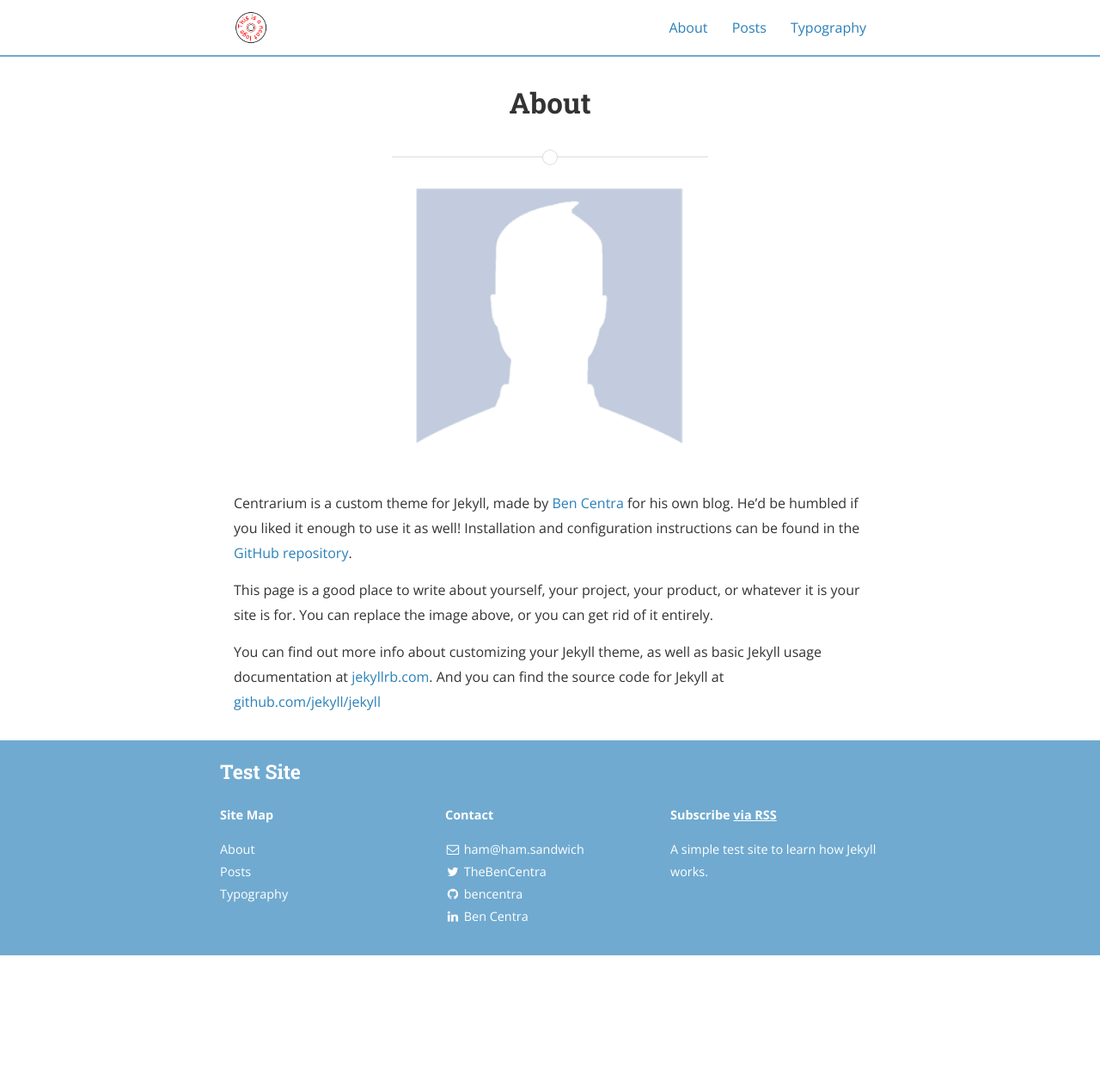
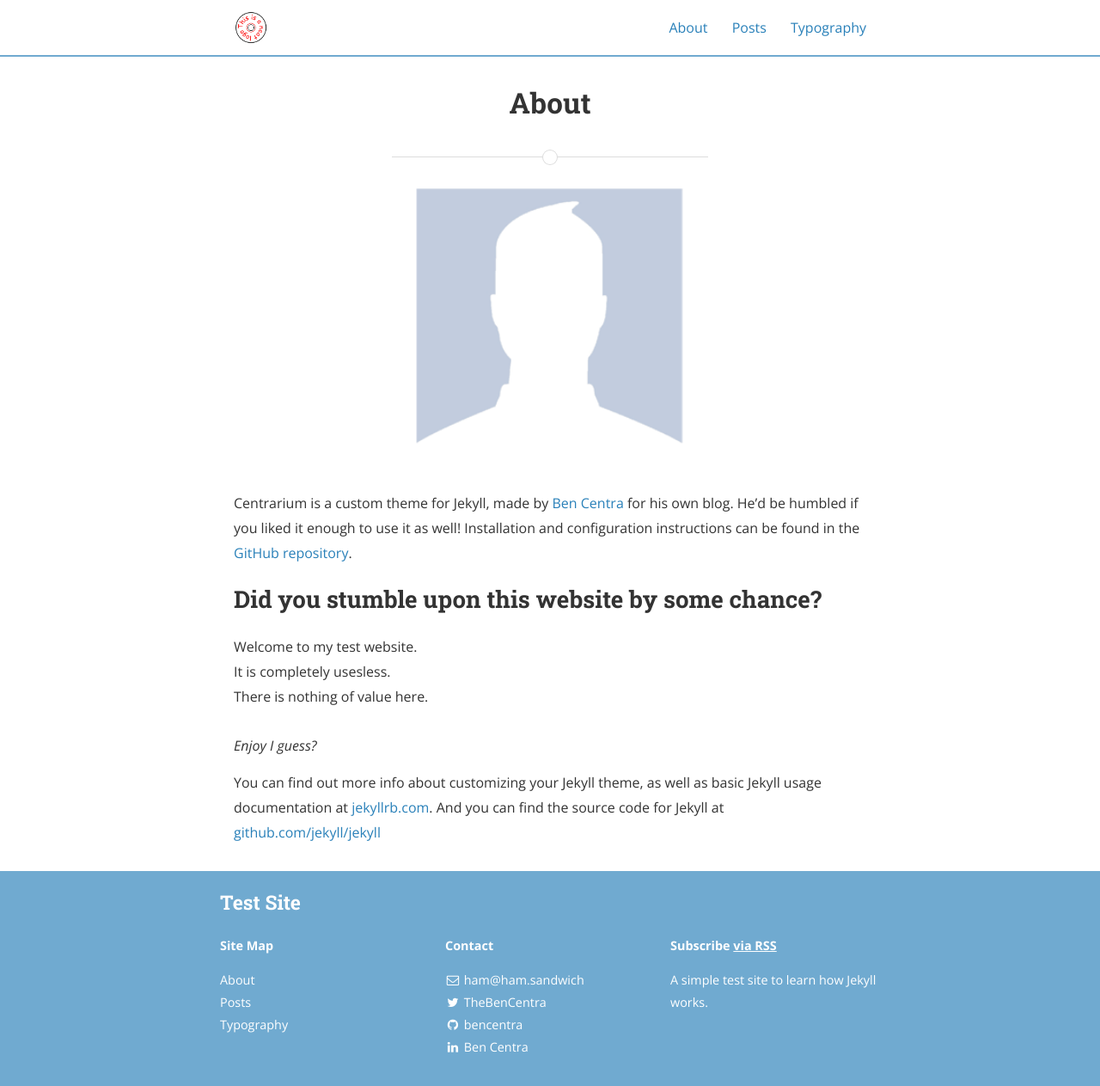
Before and after one commit to henrymajka/henrymajka, a Jekyll site: the page built from about.md, in a window 1280 px wide and 1263 px high. Shown: the whole window at 86% size. Built offline with Jekyll 4.4.1, drawn with Linux system fonts in a browser that asks for light colours; nearby versions of some CDN libraries.

Commit message:
Testing updating content on a page
Made changes to the about.md file.

```diff
--- a/about.md
+++ b/about.md
@@ -9,7 +9,11 @@ main_nav: true
 
 Centrarium is a custom theme for Jekyll, made by [Ben Centra][bencentra] for his own blog. He'd be humbled if you liked it enough to use it as well! Installation and configuration instructions can be found in the [GitHub repository](https://github.com/bencentra/centrarium).
 
-This page is a good place to write about yourself, your project, your product, or whatever it is your site is for. You can replace the image above, or you can get rid of it entirely.
+## Did you stumble upon this website by some chance?
+Welcome to my test website. <br>
+It is completely usesless. <br>
+There is nothing of value here.<br><br>
+*Enjoy I guess?*
 
 You can find out more info about customizing your Jekyll theme, as well as basic Jekyll usage documentation at [jekyllrb.com](http://jekyllrb.com/). And you can find the source code for Jekyll at [github.com/jekyll/jekyll](https://github.com/jekyll/jekyll)
 
```
